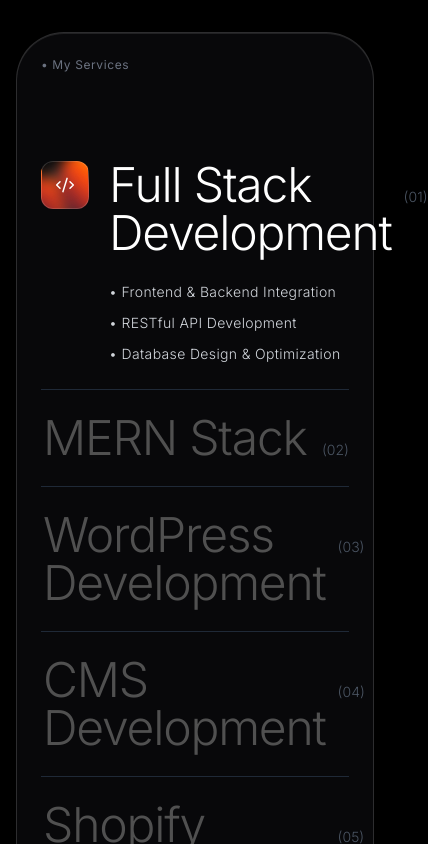
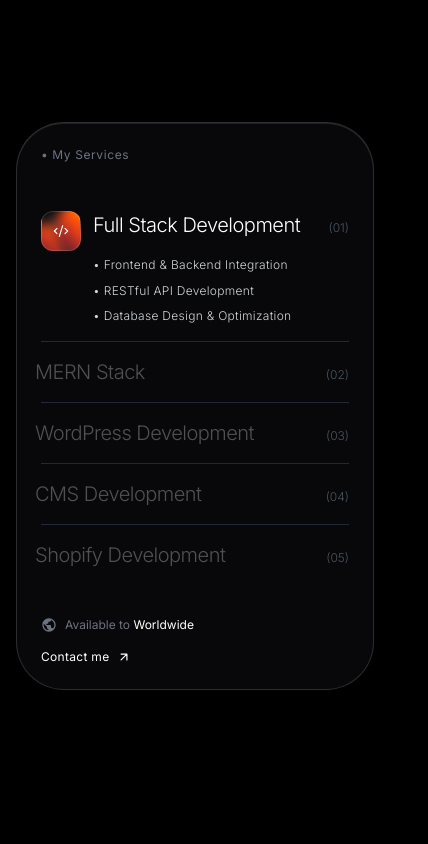
Before and after one commit to marslanwajid/portfolio, a React app: page / in a window 390 px wide. Shown: the part 3580-4424 px from the top of the page, 428 px wide, since content can reach past the window. Built offline with nearby package versions, Linux system fonts and the light colour scheme; no server answers; the HTML template or start-up script is replaced by a standard one; a web font is replaced by a local one.

Commit message:
services responsiveness

```diff
--- a/src/components/ServicesSection.jsx
+++ b/src/components/ServicesSection.jsx
@@ -128,8 +128,8 @@ const ServicesSection = () => {
         }}
       >
         {/* Header */}
-        <div className="mb-16">
-          <div className="text-gray-500 text-xs tracking-wider mb-8">• My Services</div>
+        <div className="mb-8 sm:mb-12 lg:mb-16">
+          <div className="text-gray-500 text-xs tracking-wider mb-4 sm:mb-6 lg:mb-8">• My Services</div>
         </div>
 
         {/* Services Accordion */}
@@ -146,14 +146,14 @@ const ServicesSection = () => {
               {/* Accordion Header */}
               <button
                 onClick={() => setActiveService(activeService === service.id ? 0 : service.id)}
-                className="w-full py-6 flex items-start gap-5 group transition-all duration-300"
+                className="w-full py-4 sm:py-5 lg:py-6 flex items-start gap-3 sm:gap-4 lg:gap-5 group transition-all duration-300"
               >
                 {/* Icon with holographic background image - visually only when active */}
                 <div
-                  className="flex items-center justify-center flex-shrink-0 rounded-xl border transition-all"
+                  className={`flex items-center justify-center flex-shrink-0 rounded-xl border transition-all ${
+                    activeService === service.id ? 'w-10 h-10 sm:w-12 sm:h-12' : 'w-0'
+                  }`}
                   style={{
-                    width: activeService === service.id ? 48 : 0,
-                    height: 48,
                     marginRight: activeService === service.id ? 0 : -20,
                     opacity: activeService === service.id ? 1 : 0,
                     transform: activeService === service.id ? 'scale(1)' : 'scale(0.9)',
@@ -166,16 +166,16 @@ const ServicesSection = () => {
                 >
                   {(() => {
                     const Icon = service.icon;
-                    return <Icon className="w-5 h-5 text-white" strokeWidth={1.75} />;
+                    return <Icon className="w-4 h-4 sm:w-5 sm:h-5 text-white" strokeWidth={1.75} />;
                   })()}
                 </div>
 
                 {/* Title and Content Container */}
-                <div className="flex-1 text-left">
+                <div className="flex-1 text-left min-w-0">
                   {/* Title and Number */}
-                  <div className="flex items-baseline gap-3">
+                  <div className="flex items-baseline gap-2 sm:gap-3 flex-wrap">
                     <h3
-                      className="text-5xl tracking-tight transition-all duration-300"
+                      className="text-xl sm:text-2xl md:text-3xl lg:text-4xl xl:text-5xl tracking-tight transition-all duration-300"
                       style={{
                         color: activeService === service.id ? '#FFFFFF' : '#505050',
                         fontWeight: 300,
@@ -184,7 +184,7 @@ const ServicesSection = () => {
                     >
                       {service.title}
                     </h3>
-                    <span className="text-gray-600 text-sm font-light ml-auto">
+                    <span className="text-gray-600 text-xs sm:text-sm font-light ml-auto">
                       {service.number}
                     </span>
                   </div>
@@ -204,12 +204,12 @@ const ServicesSection = () => {
                   >
                     <div
                       ref={(el) => { if (el) contentRefs.current[service.id] = el; }}
-                      className="pt-6 space-y-2"
+                      className="pt-4 sm:pt-5 lg:pt-6 space-y-1.5 sm:space-y-2"
                     >
                       {service.items.map((item, idx) => (
                         <div
                           key={idx}
-                          className="text-gray-300 text-sm tracking-wide leading-relaxed"
+                          className="text-gray-300 text-xs sm:text-sm tracking-wide leading-relaxed"
                           style={{
                             fontFamily: "'Inter', -apple-system, BlinkMacSystemFont, 'Segoe UI', sans-serif",
                             fontWeight: 300,
@@ -227,7 +227,7 @@ const ServicesSection = () => {
         </div>
 
         {/* Footer */}
-        <div className="mt-16 flex items-center justify-between">
+        <div className="mt-8 sm:mt-12 lg:mt-16 flex flex-col sm:flex-row items-start sm:items-center justify-between gap-4">
           <div className="flex items-center gap-2 text-gray-500 text-xs">
             <svg viewBox="0 0 24 24" fill="currentColor" className="w-4 h-4">
               <path d="M12 2C6.48 2 2 6.48 2 12s4.48 10 10 10 10-4.48 10-10S17.52 2 12 2zm-1 17.93c-3.95-.49-7-3.85-7-7.93 0-.62.08-1.21.21-1.79L9 15v1c0 1.1.9 2 2 2v1.93zm6.9-2.54c-.26-.81-1-1.39-1.9-1.39h-1v-3c0-.55-.45-1-1-1H8v-2h2c.55 0 1-.45 1-1V7h2c1.1 0 2-.9 2-2v-.41c2.93 1.19 5 4.06 5 7.41 0 2.08-.8 3.97-2.1 5.39z"/>
```
